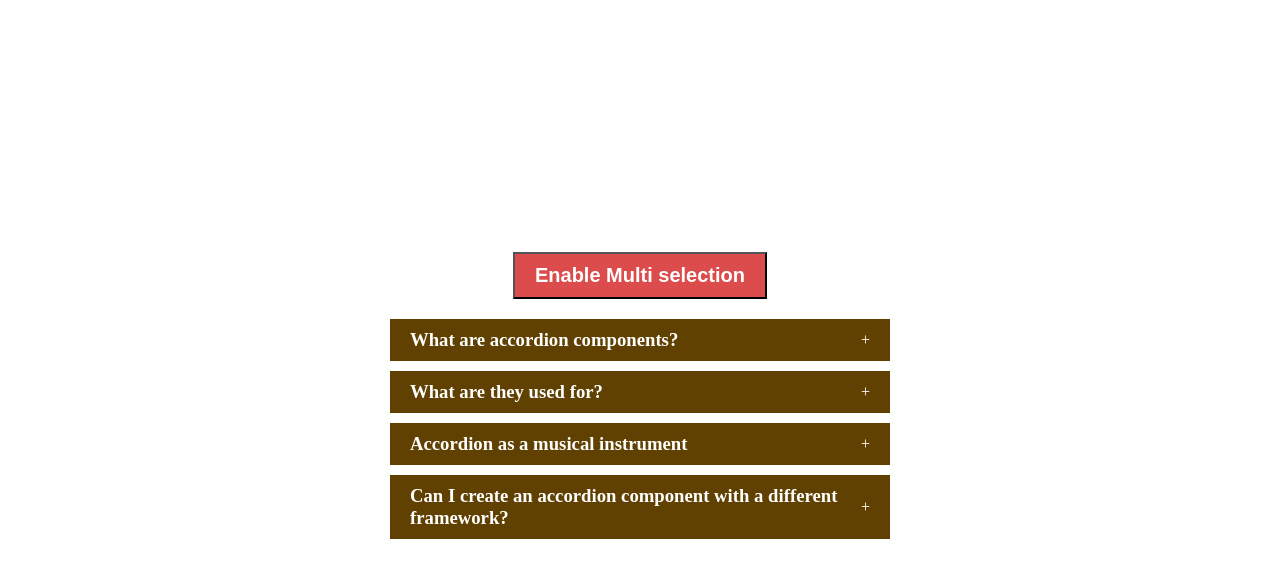
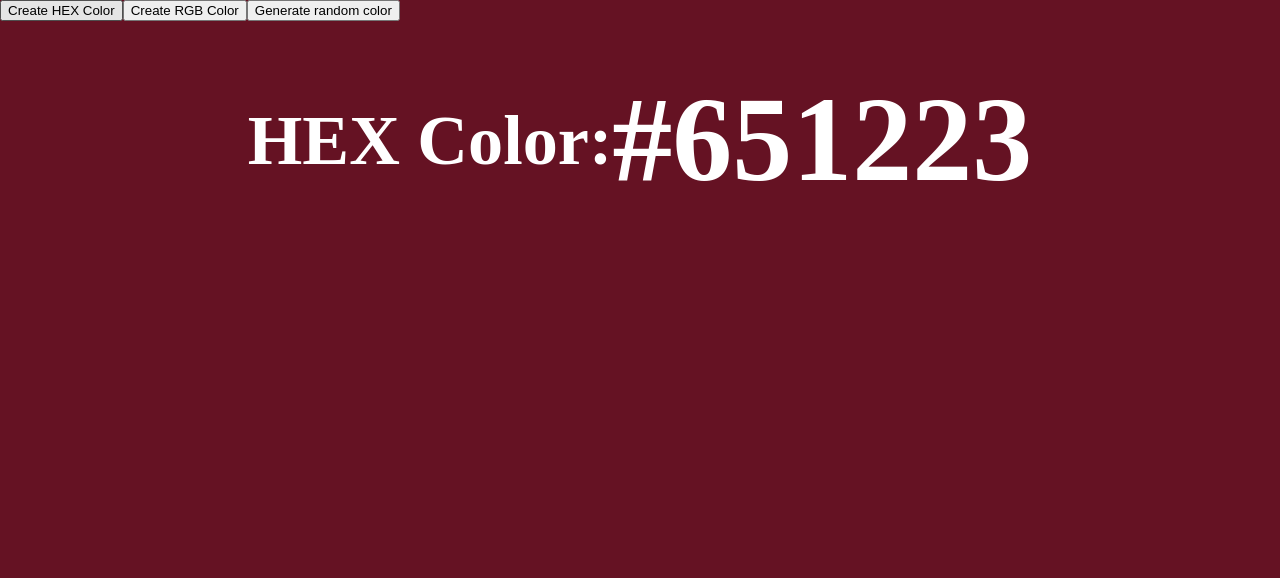
Before and after one commit to s4shreya/fac-web-concepts-basics-react, a React (Vite) app: page / in a window 1280 px wide. Shown: the top 578 px of the page. Built offline with nearby package versions, Linux system fonts and the light colour scheme.

Commit message:
added random color generator feature

```diff
--- a/src/App.jsx
+++ b/src/App.jsx
@@ -1,8 +1,10 @@
 import Accordian from "./components/accordian";
+import RandomColorGenerator from "./components/random-color-generator";
 
 const App = () => {
   return <div>
-    <Accordian />
+    {/* <Accordian /> */}
+    <RandomColorGenerator />
   </div>;
 };
 
--- /dev/null
+++ b/src/components/random-color-generator/index.jsx
@@ -0,0 +1,41 @@
+import { useState } from "react";
+
+import "./styles.css";
+
+const RandomColorGenerator = () => {
+  const [typeOfColor, setTypeOfColor] = useState("hex");
+  const [currentColor, setCurrentColor] = useState("#651223");
+
+  const createRandomNumberUtility = (length) =>
+    Math.floor(Math.random() * length);
+
+  const handleCreateRandomColor = () => {
+    if (typeOfColor === "hex") {
+      const hex = [0, 1, 2, 3, 4, 5, 6, 7, 8, 9, "A", "B", "C", "D", "E", "F"];
+      let hexColor = "#";
+      for (let i = 0; i < 6; i++)
+        hexColor += hex[createRandomNumberUtility(16)];
+      setCurrentColor(hexColor);
+    } else {
+      let rgbColor = "rgb(";
+      for (let i = 0; i < 3; i++)
+        rgbColor += createRandomNumberUtility(266) + ",";
+      const updated = rgbColor.replace(/,$/, ")");
+      setCurrentColor(updated);
+    }
+  };
+
+  return (
+    <div className="container" style={{ background: currentColor }}>
+      <button onClick={() => setTypeOfColor("hex")}>Create HEX Color</button>
+      <button onClick={() => setTypeOfColor("rgb")}>Create RGB Color</button>
+      <button onClick={handleCreateRandomColor}>Generate random color</button>
+      <div className="display-color">
+        <h3>{typeOfColor === "rgb" ? "RGB Color: " : "HEX Color: "} </h3>
+        <h1>{currentColor}</h1>
+      </div>
+    </div>
+  );
+};
+
+export default RandomColorGenerator;
--- /dev/null
+++ b/src/components/random-color-generator/styles.css
@@ -0,0 +1,13 @@
+.container {
+    height: 100vh;
+    width: 100vw;
+}
+
+.display-color {
+    display: flex;
+    align-items: center;
+    justify-content: center;
+    color: white;
+    font-size: 60px;
+    margin-top: 50px;
+}
```
